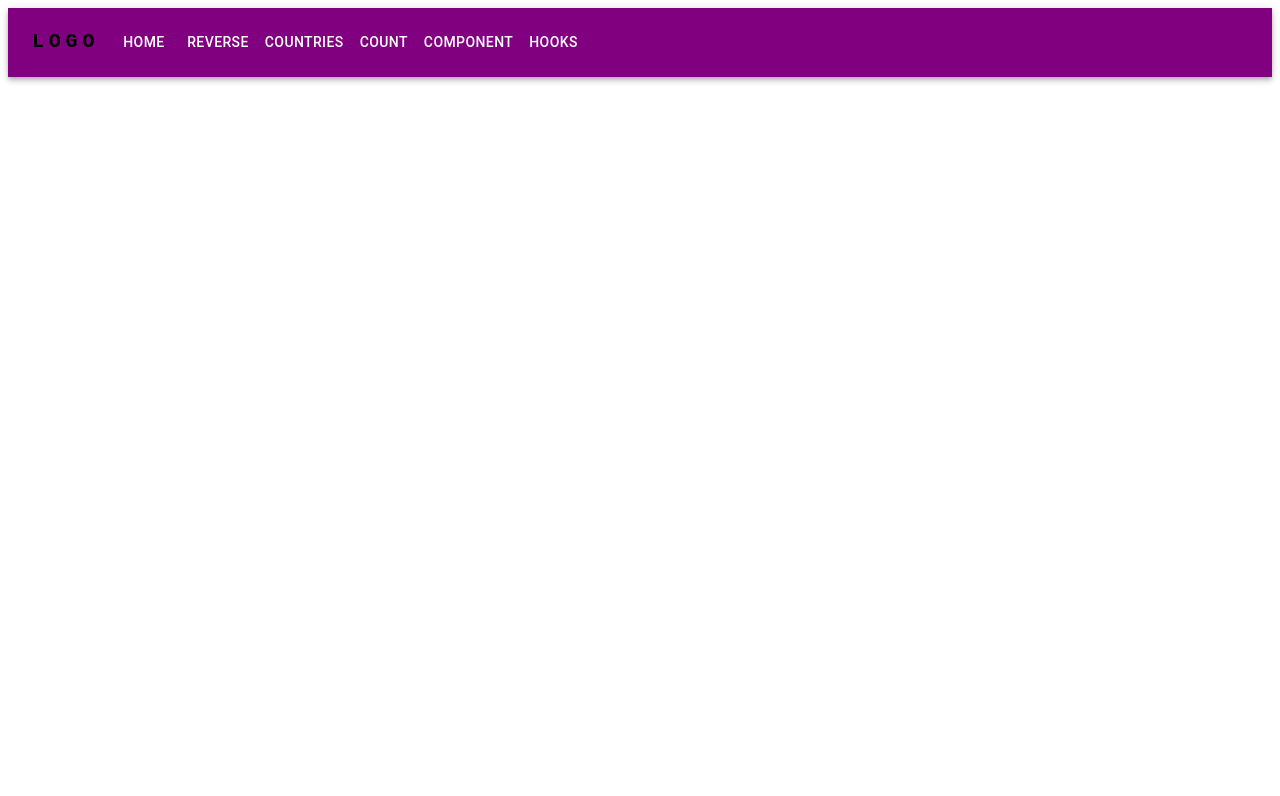
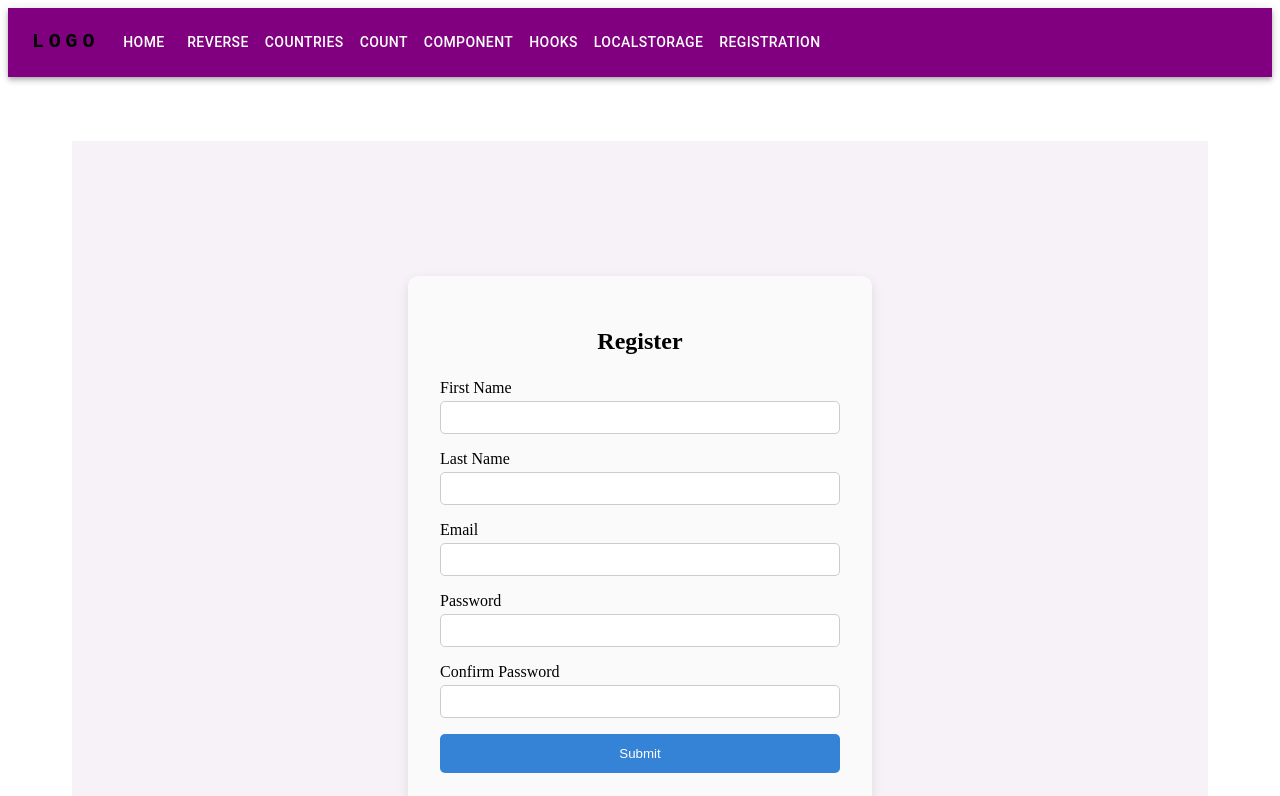
Before and after one commit to Faizan005raza/react-training, a React (Vite) app: page /Register in a window 1280 px wide. Shown: the top 796 px of the page. Built offline with nearby package versions, Linux system fonts and the light colour scheme.

Commit message:
Register Form

```diff
--- a/package.json
+++ b/package.json
@@ -13,9 +13,13 @@
     "@emotion/react": "^11.14.0",
     "@emotion/styled": "^11.14.1",
     "@mui/material": "^7.3.2",
+    "@tailwindcss/vite": "^4.1.13",
+    "formik": "^2.4.6",
     "react": "^19.1.1",
     "react-dom": "^19.1.1",
-    "react-router-dom": "^7.9.1"
+    "react-router-dom": "^7.9.1",
+    "tailwindcss": "^4.1.13",
+    "yup": "^1.7.1"
   },
   "devDependencies": {
     "@eslint/js": "^9.33.0",
--- a/src/App.tsx
+++ b/src/App.tsx
@@ -8,7 +8,9 @@ import Props from "./components/Props";
 import MyComponent from "./components/CreateComponent";
 import Ans from "./components/Nesting";
 import HooksDemo from "./components/Hooks";
-import "./index.css";
+import LocalStorage from "./components/Local Storage";
+import Register from "./components/Registration";
+
 
 function App() {
   return (
@@ -32,6 +34,8 @@ function App() {
               }
             />
             <Route path="/Hooks" element={<HooksDemo />} />
+            <Route path="/Local Storage" element={<LocalStorage />} />
+            <Route path="/Register" element={<Register />} />
           </Routes>
         </div>
       </Router>
--- /dev/null
+++ b/src/components/Local Storage/index.tsx
@@ -0,0 +1,45 @@
+
+function LocalStorage() {
+
+  return (
+    <>
+      <h1 style={{ textAlign: "center" }}>Local Storage</h1>
+      <div>
+        <p>
+          Local Storage is the place where we stores the data which does not get
+          removed after re-rendering of the page or by just exiting from the
+          page and also after closing of the browser.
+        </p>
+        <h4>Methods to implement Local Storage in React:</h4>
+        <ul>
+        <li>
+            <strong>setItem()</strong>: This method is used to add a key and a
+            value to localStorage.
+        </li>
+        <br />
+        <li>
+            <strong>getItem()</strong>: This method is used to get an item from
+            localStorage using the key.
+        </li>{" "}
+          <br />
+          <li>
+            <strong>removeItem()</strong>: This technique is used to delete an
+            item from localStorage based on its key.
+          </li>{" "}
+          <br />
+          <li>
+            <strong>clear()</strong>: This technique is used to delete all
+            instances of localStorage.
+          </li>{" "}
+          <br />
+          <li>
+            <strong>key()</strong>: When you supply a number, it aids in the
+            retrieval of a localStorage key.
+          </li>{" "}
+          <br />
+        </ul>
+      </div>
+    </>
+  );
+}
+export default LocalStorage;
--- /dev/null
+++ b/src/components/Registration/index.tsx
@@ -0,0 +1,119 @@
+import { Formik, Form, Field, ErrorMessage } from "formik";
+
+const Register = () => {
+  const initialValues = {
+    firstName: "",
+    lastName: "",
+    email: "",
+    password: "",
+    confirmPassword: "",
+  };
+
+  const onSubmit = (values: typeof initialValues, { setSubmitting }: any) => {
+    setTimeout(() => {
+      alert(JSON.stringify(values, null, 2));
+      setSubmitting(false);
+    }, 400);
+  };
+
+  return (
+    <div style={styles.wrapper}>
+      <div style={styles.container}>
+        <h2 style={styles.title}>Register</h2>
+        <Formik initialValues={initialValues} onSubmit={onSubmit}>
+          {({ isSubmitting }) => (
+            <Form style={styles.form}>
+              <div style={styles.fieldWrapper}>
+                <label>First Name</label>
+                <Field type="text" name="firstName" style={styles.input} />
+              </div>
+
+              <div style={styles.fieldWrapper}>
+                <label>Last Name</label>
+                <Field type="text" name="lastName" style={styles.input} />
+                {/* <ErrorMessage name="lastName" component="div" style={styles.error} /> */}
+              </div>
+
+              <div style={styles.fieldWrapper}>
+                <label>Email</label>
+                <Field type="email" name="email" style={styles.input} />
+                {/* <ErrorMessage name="email" component="div" style={styles.error} /> */}
+              </div>
+
+              <div style={styles.fieldWrapper}>
+                <label>Password</label>
+                <Field type="password" name="password" style={styles.input} />
+                {/* <ErrorMessage name="password" component="div" style={styles.error} /> */}
+              </div>
+
+              <div style={styles.fieldWrapper}>
+                <label>Confirm Password</label>
+                <Field type="password" name="confirmPassword" style={styles.input} />
+                <ErrorMessage
+                  name="confirmPassword"
+                  component="div"
+                //   style={styles.error}
+                />
+              </div>
+
+              <button type="submit" disabled={isSubmitting} style={styles.button}>
+                Submit
+              </button>
+            </Form>
+          )}
+        </Formik>
+      </div>
+    </div>
+  );
+};
+
+const styles: { [key: string]: React.CSSProperties } = {
+  wrapper: {
+    display: "flex",
+    justifyContent: "center",
+    alignItems: "center",
+    minHeight: "100vh",
+    backgroundColor: "#f7f2f7ff",
+  },
+  container: {
+    backgroundColor: "#fafafaff",
+    padding: "2rem",
+    borderRadius: "10px",
+    boxShadow: "0 4px 12px rgba(0,0,0,0.1)",
+    width: "100%",
+    maxWidth: "400px",
+  },
+  title: {
+    textAlign: "center",
+    marginBottom: "1.5rem",
+  },
+  form: {
+    display: "flex",
+    flexDirection: "column",
+    gap: "1rem",
+  },
+  fieldWrapper: {
+    display: "flex",
+    flexDirection: "column",
+    gap: "0.25rem",
+  },
+  input: {
+    padding: "0.5rem",
+    borderRadius: "5px",
+    border: "1px solid #ccc",
+  },
+  error: {
+    color: "red",
+    fontSize: "0.8rem",
+  },
+  button: {
+    padding: "0.75rem",
+    backgroundColor: "#3583d6ff",
+    color: "#fff",
+    border: "none",
+    borderRadius: "5px",
+    cursor: "pointer",
+  },
+};
+
+export default Register;
--- a/src/components/header/index.tsx
+++ b/src/components/header/index.tsx
@@ -19,6 +19,8 @@ const pages = [
   { name: "Count", path: "/Count" },
   { name: "Component", path: "/Component" },
   { name: "Hooks", path: "/Hooks" },
+  { name: "LocalStorage", path: "/Local Storage"},
+  { name: "Registration", path: "/Register"},
 ];
 
 function Header() {
--- a/src/index.css
+++ b/src/index.css
@@ -1,4 +1,4 @@
- .App{
+.App{
 background-color: blueviolet;
 }
 
--- a/vite.config.ts
+++ b/vite.config.ts
@@ -1,7 +1,9 @@
 import { defineConfig } from 'vite'
 import react from '@vitejs/plugin-react-swc'
+import tailwindcss from '@tailwindcss/vite'
+
 
 // https://vite.dev/config/
 export default defineConfig({
-  plugins: [react()],
+  plugins: [react(),tailwindcss()]
 })
```
Also changed, not shown: src/components/CountryList/index.tsx (+69 -3 lines), 1 other file (tests, documents, lock files or other folders).
